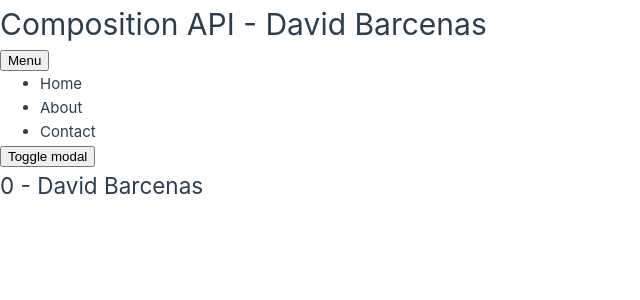
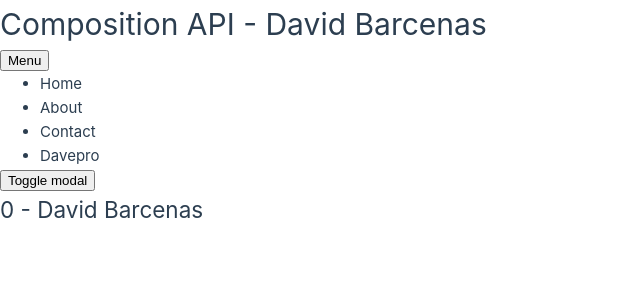
Before and after one commit to DavidBarcenas/vue-my-learning-path, a Vue app in the folder composition-api/: page / in a window 1280 px wide. Both pictures are taken after a click on the button "Menu". Shown: the top 300 px of the page, without its empty margins (0-640 px from the left). Built offline with nearby package versions, Linux system fonts and the light colour scheme.

Commit message:
composition api provide and template refs

```diff
--- a/composition-api/src/app.vue
+++ b/composition-api/src/app.vue
@@ -13,6 +13,7 @@ import {
   ref,
   watch,
   computed,
+  provide,
 } from "vue";
 import Modal from "./components/modal.vue";
 
@@ -39,6 +40,8 @@ export default {
       return `${firstName.value} ${lastName.value}`;
     });
 
+    provide("username", "Davepro");
+
     return {
       show,
       counter,
--- a/composition-api/src/components/menu.vue
+++ b/composition-api/src/components/menu.vue
@@ -1,15 +1,31 @@
 <template>
-  <nav>
+  <nav ref="menu">
     <ul>
       <li>Home</li>
       <li>About</li>
       <li>Contact</li>
+      <li>{{ username }}</li>
     </ul>
   </nav>
 </template>
 
 <script>
+import { inject, onMounted, ref } from "vue";
+
 export default {
   name: "app-menu",
+  setup() {
+    const username = inject("username");
+    const menu = ref(null);
+
+    onMounted(() => {
+      console.log(menu.value);
+    });
+
+    return {
+      username,
+      menu,
+    };
+  },
 };
 </script>
```
